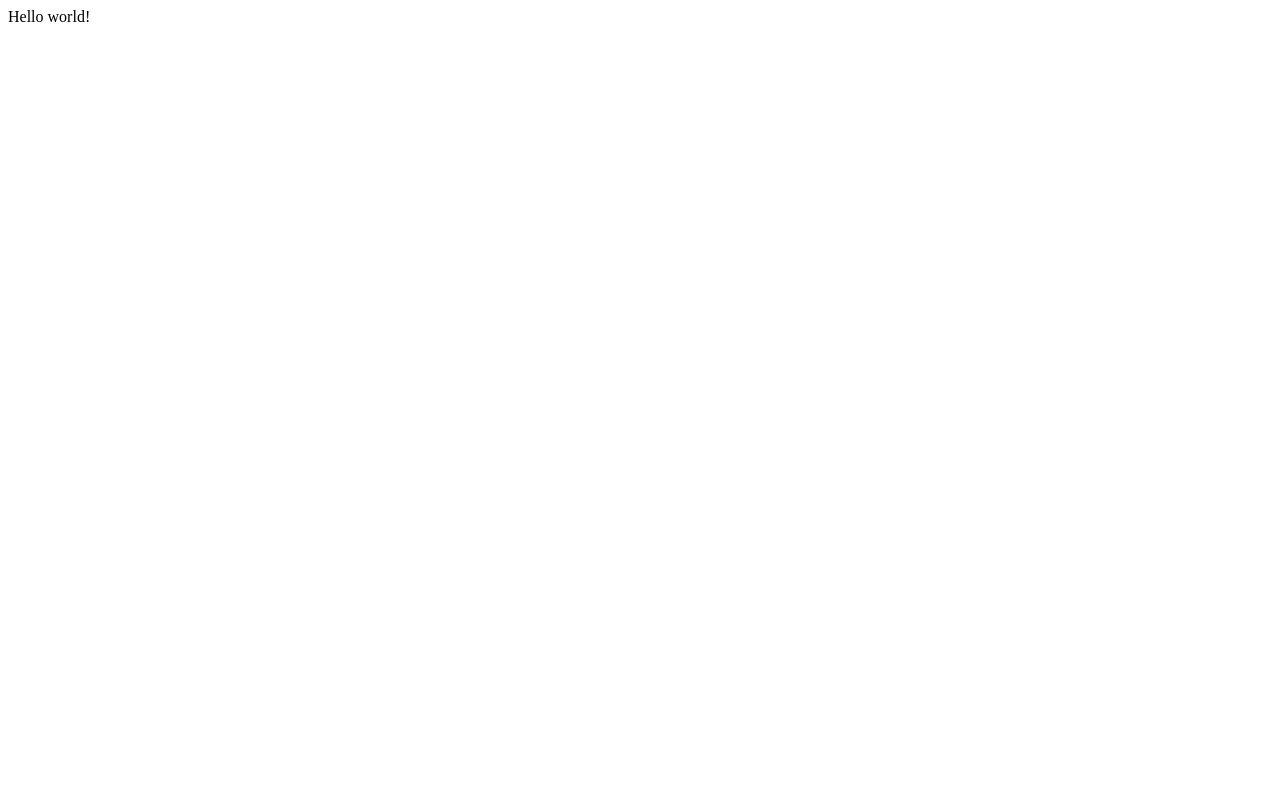
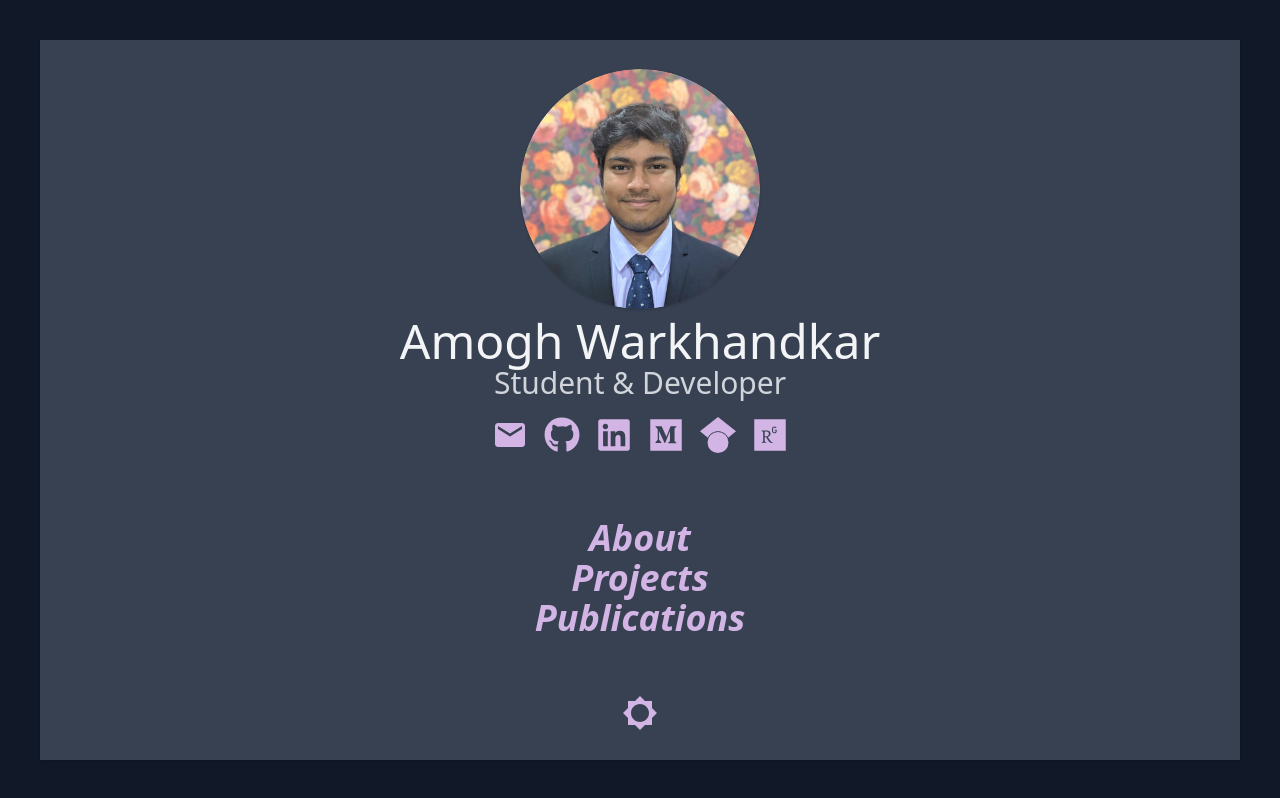
Before and after one commit to amogh-w/purple-amogh-w.github.io, a Gatsby site: page / in a window 1280 px wide. Built offline with nearby package versions, Linux system fonts and the light colour scheme; Gatsby itself is replaced by a stand-in of ours.

Commit message:
Added Home

```diff
--- /dev/null
+++ b/gatsby-browser.js
@@ -0,0 +1,7 @@
+import React from "react"
+import { ThemeProvider } from "./src/themes/themeProvider"
+import "./src/styles/global.css"
+
+export const wrapRootElement = ({ element }) => {
+  return <ThemeProvider>{element}</ThemeProvider>
+}
--- a/gatsby-config.js
+++ b/gatsby-config.js
@@ -6,5 +6,40 @@
 
 module.exports = {
   /* Your site config here */
-  plugins: [],
+  plugins: [
+    `gatsby-plugin-postcss`,
+    `gatsby-plugin-image`,
+    `gatsby-plugin-sharp`,
+    `gatsby-transformer-sharp`,
+    `gatsby-plugin-react-helmet`,
+    {
+      resolve: `gatsby-source-filesystem`,
+      options: {
+        name: `pages`,
+        path: `${__dirname}/src/pages/`,
+      },
+    },
+    {
+      resolve: `gatsby-source-filesystem`,
+      options: {
+        name: `images`,
+        path: `${__dirname}/src/images/`,
+      },
+    },
+    `gatsby-remark-images`,
+    {
+      resolve: `gatsby-plugin-mdx`,
+      options: {
+        gatsbyRemarkPlugins: [
+          {
+            resolve: `gatsby-remark-images`,
+            options: {
+              maxWidth: 1200,
+            },
+          },
+        ],
+      },
+    },
+    `gatsby-plugin-transition-link`,
+  ],
 }
--- /dev/null
+++ b/postcss.config.js
@@ -0,0 +1,6 @@
+module.exports = {
+  plugins: {
+    tailwindcss: {},
+    autoprefixer: {},
+  },
+}
--- /dev/null
+++ b/src/components/Link.js
@@ -0,0 +1,21 @@
+import React from "react"
+import { ThemeContext } from "../themes/themeProvider"
+import AniLink from "gatsby-plugin-transition-link/AniLink"
+
+const Link = ({ className, to, href, label }) => {
+  const { theme } = React.useContext(ThemeContext)
+
+  return (
+    <AniLink
+      paintDrip
+      className={className}
+      to={to}
+      href={href}
+      hex={theme === "dark" ? "#E9DBF2" : "#D3B5E5"}
+    >
+      <div className="link">{label}</div>
+    </AniLink>
+  )
+}
+
+export default Link
--- /dev/null
+++ b/src/components/TextToIcon.js
@@ -0,0 +1,32 @@
+import React from "react"
+import { MdEmail } from "react-icons/md"
+import { FaGithub } from "react-icons/fa"
+import { FaLinkedin } from "react-icons/fa"
+import { FaMedium } from "react-icons/fa"
+import { SiGooglescholar } from "react-icons/si"
+import { FaResearchgate } from "react-icons/fa"
+
+const TextToIcon = ({ label }) => {
+  const icon = () => {
+    switch (label) {
+      case "email":
+        return <MdEmail />
+      case "github":
+        return <FaGithub />
+      case "linkedin":
+        return <FaLinkedin />
+      case "medium":
+        return <FaMedium />
+      case "googlescholar":
+        return <SiGooglescholar />
+      case "researchgate":
+        return <FaResearchgate />
+      default:
+        return <h1>error</h1>
+    }
+  }
+
+  return <div>{icon()}</div>
+}
+
+export default TextToIcon
--- /dev/null
+++ b/src/components/ThemeToggle.js
@@ -0,0 +1,19 @@
+import React from "react"
+import { ThemeContext } from "../themes/themeProvider"
+import { MdBrightness2 } from "react-icons/md"
+import { MdBrightness5 } from "react-icons/md"
+
+const ThemeToggle = ({ className }) => {
+  const { theme, setTheme } = React.useContext(ThemeContext)
+
+  return (
+    <button
+      className={className}
+      onClick={() => setTheme(theme === "dark" ? "light" : "dark")}
+    >
+      {theme === "dark" ? <MdBrightness5 /> : <MdBrightness2 />}
+    </button>
+  )
+}
+
+export default ThemeToggle
--- /dev/null
+++ b/src/layouts/general.js
@@ -0,0 +1,11 @@
+import React from "react"
+
+const General = ({ children }) => {
+  return (
+    <div className="background">
+      <div className="paper">{children}</div>
+    </div>
+  )
+}
+
+export default General
--- /dev/null
+++ b/src/layouts/home.js
@@ -0,0 +1,11 @@
+import React from "react"
+
+const Home = ({ children }) => {
+  return (
+    <div className="background">
+      <div className="paper">{children}</div>
+    </div>
+  )
+}
+
+export default Home
--- /dev/null
+++ b/src/pages/about.js
@@ -0,0 +1,12 @@
+import React from "react"
+import General from "../layouts/general"
+
+const About = () => {
+  return (
+    <General>
+      <p>About</p>
+    </General>
+  )
+}
+
+export default About
--- a/src/pages/index.js
+++ b/src/pages/index.js
@@ -1,5 +1,119 @@
 import React from "react"
+import Home from "../layouts/home"
+import { graphql } from "gatsby"
+import { GatsbyImage, getImage } from "gatsby-plugin-image"
+import TextToIcon from "../components/TextToIcon"
+import ThemeToggle from "../components/ThemeToggle"
+import Link from "../components/Link"
 
-export default function Home() {
-  return <div>Hello world!</div>
+const profileData = {
+  name: "Amogh Warkhandkar",
+  tagline: "Student & Developer",
+  socialLinks: [
+    {
+      id: 1,
+      label: "email",
+      href: "mailto:amoghw2025@gmail.com",
+    },
+    {
+      id: 2,
+      label: "github",
+      href: "https://github.com/amogh-w",
+    },
+    {
+      id: 3,
+      label: "linkedin",
+      href: "https://www.linkedin.com/in/amogh-w/",
+    },
+    {
+      id: 4,
+      label: "medium",
+      href: "https://medium.com/@amoghw2025",
+    },
+    {
+      id: 5,
+      label: "googlescholar",
+      href: "http://scholar.google.com/citations?user=9refg3wAAAAJ&hl=en",
+    },
+    {
+      id: 6,
+      label: "researchgate",
+      href: "https://www.researchgate.net/profile/Amogh_Warkhandkar",
+    },
+  ],
 }
+
+const navLinks = [
+  {
+    id: 1,
+    label: "About",
+    href: "/about",
+  },
+  {
+    id: 2,
+    label: "Projects",
+    href: "/projects",
+  },
+  {
+    id: 3,
+    label: "Publications",
+    href: "/publications",
+  },
+]
+
+const Index = ({ data }) => {
+  return (
+    <Home>
+      <div className="h-full flex flex-col justify-around">
+        <div className="flex flex-col items-center">
+          <div>
+            <GatsbyImage
+              className="border-0 rounded-full shadow w-40 md:w-50 lg:w-60"
+              image={getImage(data.profile)}
+              alt="profile"
+            />
+          </div>
+          <p className="text-3xl md:text-4xl lg:text-5xl pt-2">
+            {profileData.name}
+          </p>
+          <p className="text-secondary text-1xl md:text-2xl lg:text-3xl pb-2">
+            {profileData.tagline}
+          </p>
+          <div className="flex justify-center text-2xl md:text-3xl lg:text-4xl">
+            {profileData.socialLinks.map(link => {
+              return (
+                <div className="m-2">
+                  <Link
+                    key={link.id}
+                    href={link.href}
+                    label={<TextToIcon label={link.label} />}
+                  />
+                </div>
+              )
+            })}
+          </div>
+        </div>
+        <div className="flex flex-col items-center text-2xl md:text-3xl lg:text-4xl italic font-bold">
+          {navLinks.map(link => {
+            return <Link key={link.id} to={link.href} label={link.label} />
+          })}
+        </div>
+        <div className="flex flex-col items-center text-2xl md:text-3xl lg:text-4xl">
+          <ThemeToggle className="link" />
+        </div>
+      </div>
+    </Home>
+  )
+}
+
+export const query = graphql`
+  query Index {
+    profile: file(relativePath: { eq: "profile.png" }) {
+      childImageSharp {
+        gatsbyImageData(placeholder: BLURRED)
+      }
+    }
+  }
+`
+
+export default Index
--- /dev/null
+++ b/src/pages/projects.js
@@ -0,0 +1,12 @@
+import React from "react"
+import General from "../layouts/general"
+
+const Projects = () => {
+  return (
+    <General>
+      <p>Projects</p>
+    </General>
+  )
+}
+
+export default Projects
--- /dev/null
+++ b/src/pages/publications.js
@@ -0,0 +1,12 @@
+import React from "react"
+import General from "../layouts/general"
+
+const Publications = () => {
+  return (
+    <General>
+      <p>Publications</p>
+    </General>
+  )
+}
+
+export default Publications
--- /dev/null
+++ b/src/styles/global.css
@@ -0,0 +1,19 @@
+@tailwind base;
+@tailwind components;
+@tailwind utilities;
+
+.background {
+  @apply h-screen w-screen flex justify-center bg-gray-200 dark:bg-gray-900 text-gray-900 dark:text-gray-100 transition-colors p-10;
+}
+
+.paper {
+  @apply container shadow bg-white dark:bg-gray-700 transition-colors;
+}
+
+.link {
+  @apply text-lilacDark hover:text-lilac dark:text-lilac dark:hover:text-lilacLight transition-colors;
+}
+
+.text-secondary {
+  @apply text-gray-700 dark:text-gray-300;
+}
--- /dev/null
+++ b/src/themes/themeProvider.js
@@ -0,0 +1,49 @@
+import React from "react"
+
+export const ThemeContext = React.createContext()
+
+const getInitialTheme = _ => {
+  if (typeof window !== "undefined" && window.localStorage) {
+    const storedPrefs = window.localStorage.getItem("theme")
+
+    if (typeof storedPrefs === "string") {
+      return storedPrefs
+    }
+
+    const userMedia = window.matchMedia("(prefers-color-scheme: dark)")
+
+    if (userMedia.matches) {
+      return "dark"
+    }
+  }
+
+  return "dark"
+}
+
+export const ThemeProvider = ({ initialTheme, children }) => {
+  const [theme, setTheme] = React.useState(getInitialTheme)
+
+  const rawSetTheme = theme => {
+    const root = window.document.documentElement
+    const isDark = theme === "dark"
+
+    root.classList.remove(isDark ? "light" : "dark")
+    root.classList.add(theme)
+
+    localStorage.setItem("theme", theme)
+  }
+
+  if (initialTheme) {
+    rawSetTheme(initialTheme)
+  }
+
+  React.useEffect(() => {
+    rawSetTheme(theme)
+  }, [theme])
+
+  return (
+    <ThemeContext.Provider value={{ theme, setTheme }}>
+      {children}
+    </ThemeContext.Provider>
+  )
+}
--- /dev/null
+++ b/tailwind.config.js
@@ -0,0 +1,22 @@
+module.exports = {
+  purge: ["./src/**/*.{js,jsx,ts,tsx}"],
+  darkMode: "class", // or 'media' or 'class'
+  theme: {
+    extend: {
+      textColor: {
+        lilacLight: "#E9DBF2",
+        lilac: "#D3B5E5",
+        lilacDark: "#BD8FD8",
+      },
+      borderColor: {
+        lilacLight: "#E9DBF2",
+        lilac: "#D3B5E5",
+        lilacDark: "#BD8FD8",
+      },
+    },
+  },
+  variants: {
+    extend: {},
+  },
+  plugins: [],
+}
```
Also changed, not shown: package.json (+20 -2 lines), src/images/profile.png (added), 2 other files.
